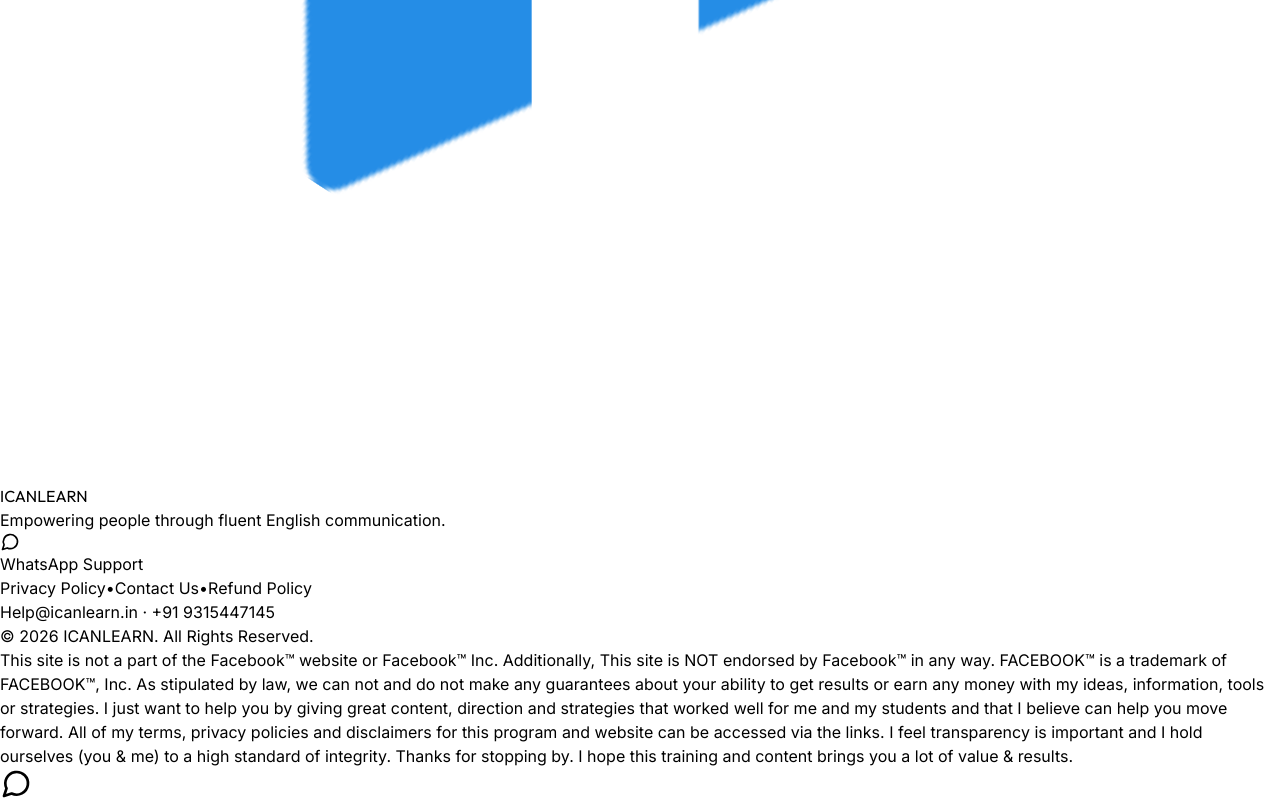
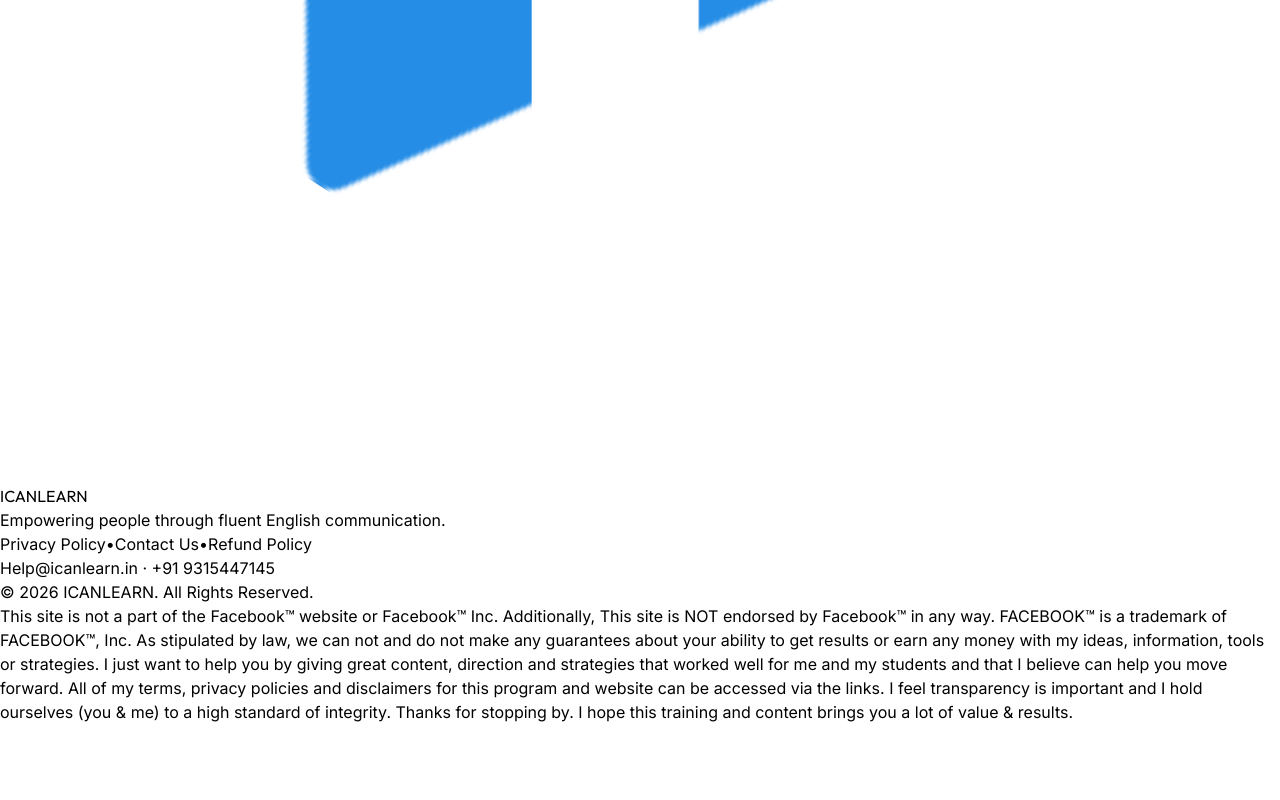
Before and after one commit to Rita5fr/icanlearn-landing, a React (Vite) app: page / in a window 1280 px wide. Shown: the part 9303-10103 px from the top of the page. After the commit the page ends 10027 px from the top, so only its background shows below. Built offline with nearby package versions, Linux system fonts and the light colour scheme; the HTML template or start-up script is replaced by a standard one.

Commit message:
Remove WhatsApp message widgets and update redirect link to community

```diff
--- a/src/App.jsx
+++ b/src/App.jsx
@@ -287,7 +287,7 @@ const CTAButton = ({ text, className = "", onClick }) => {
 
 // --- Main App ---
 
-const WHATSAPP_GROUP_URL = 'https://whatsapp.com/channel/0029VbC50EWLSmbfzdeXNi0O';
+const WHATSAPP_GROUP_URL = 'https://chat.whatsapp.com/KjmwLFZIvqmBvaclY23sBn';
 
 export default function App() {
   const [lang, setLang] = useState('en');
@@ -876,12 +876,6 @@ export default function App() {
           </div>
           <p className="text-lg text-slate-300 mb-8">{t.footerTagline}</p>
 
-          <div className="flex justify-center items-center gap-6 mb-8 flex-wrap">
-            <a href="https://wa.me/919315447145" target="_blank" rel="noopener noreferrer" className="inline-flex items-center gap-2 bg-white/5 hover:bg-white/10 border border-white/10 px-6 py-3 rounded-full text-white transition-colors font-medium">
-               <MessageCircle size={20} className="text-emerald-400" /> WhatsApp Support
-            </a>
-          </div>
-
           <div className="flex justify-center items-center gap-4 sm:gap-8 mb-8 text-sm flex-wrap">
             <a href="/privacy-policy.html" className="text-slate-400 hover:text-white transition-colors">Privacy Policy</a>
             <span className="text-slate-700">•</span>
@@ -903,17 +897,6 @@ export default function App() {
           </div>
         </div>
       </footer>
-
-      {/* Floating WhatsApp Button */}
-      <a
-        href="https://wa.me/919315447145"
-        target="_blank"
-        rel="noopener noreferrer"
-        className="fixed bottom-6 right-6 bg-emerald-500 text-white p-4 rounded-full shadow-[0_4px_20px_rgba(16,185,129,0.4)] hover:bg-emerald-600 hover:scale-110 transition-all z-50 flex items-center justify-center group"
-        aria-label="Contact on WhatsApp"
-      >
-        <MessageCircle size={32} className="group-hover:animate-bounce" />
-      </a>
     </div>
   );
 }
```
